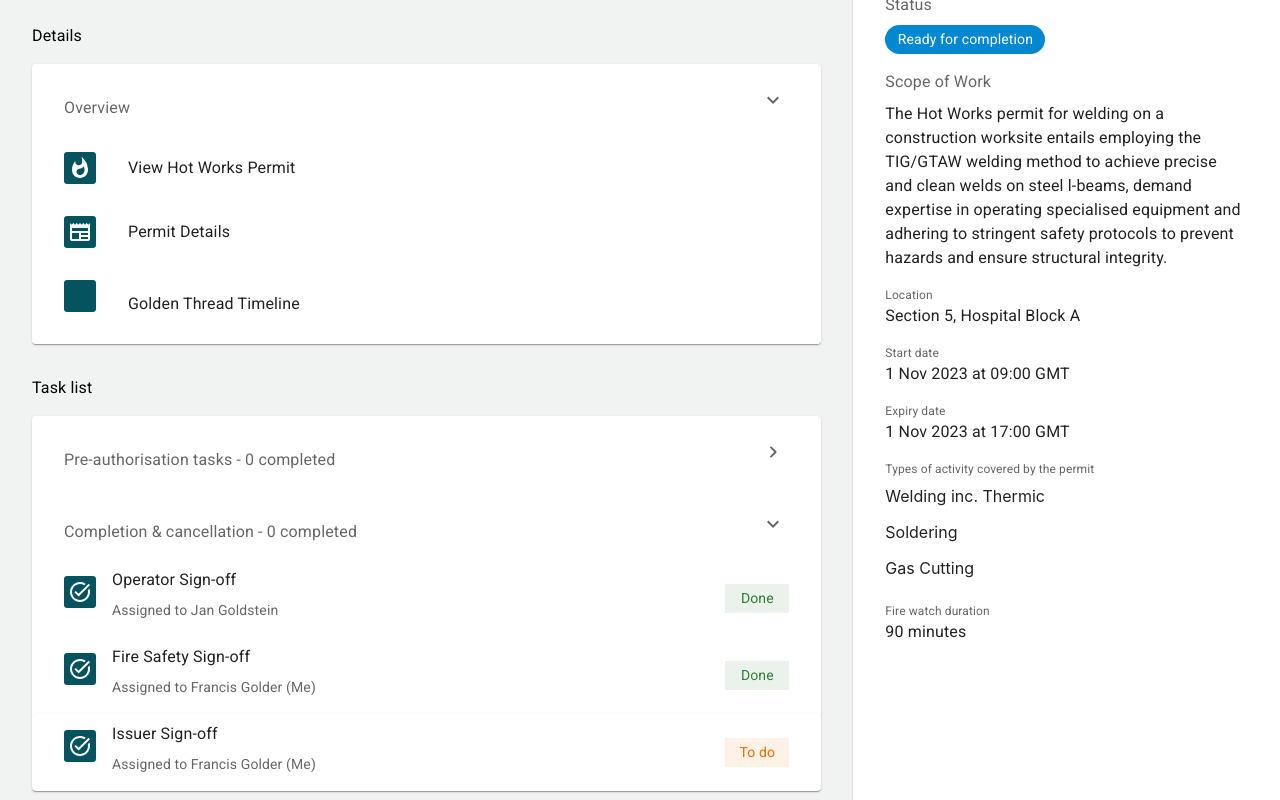
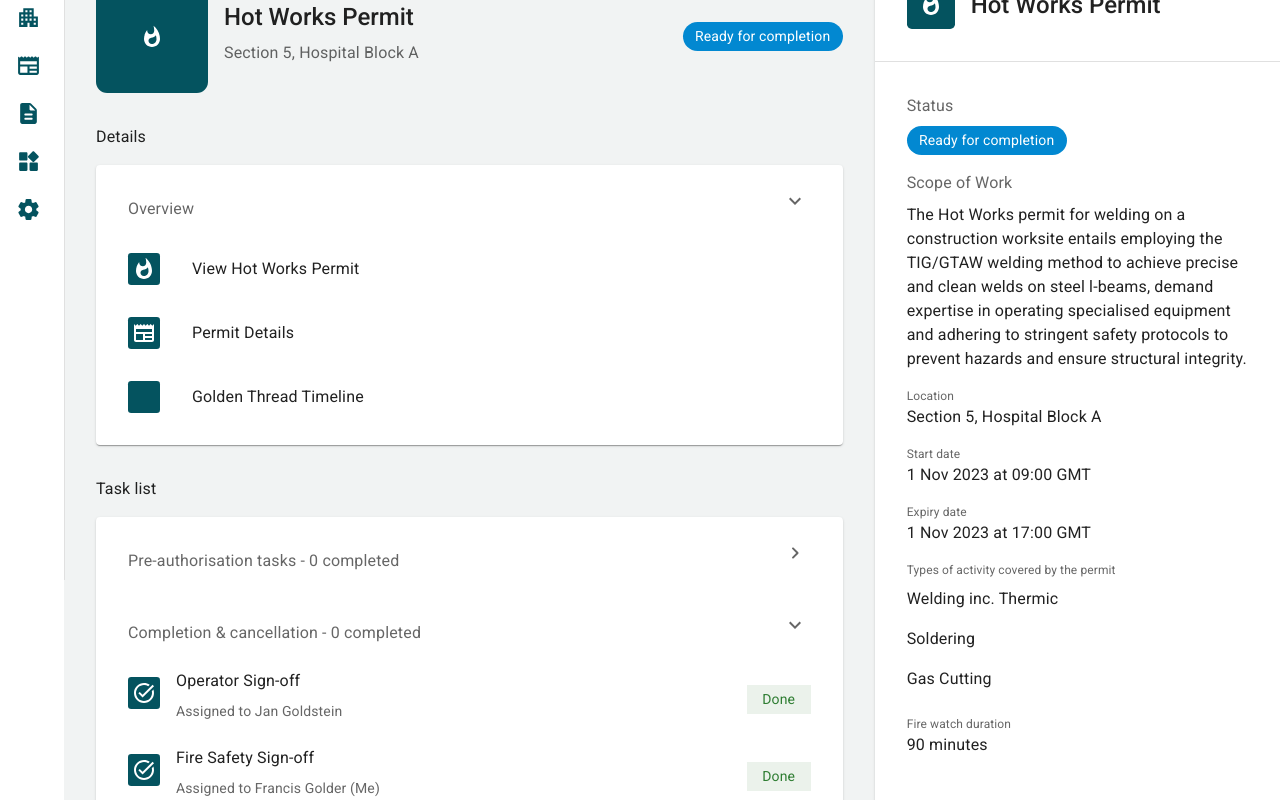
Before and after one commit to Catherinen29/skunkworks, a React (Create React App) app: page /permitoverviewcompleted in a window 1280 px wide. Shown: the part 220-1020 px from the top of the page. Built offline with nearby package versions, Linux system fonts and the light colour scheme.

Commit message:
Import sidebar and spacing.

```diff
--- a/src/components/Permit/HWPermitOverview.js
+++ b/src/components/Permit/HWPermitOverview.js
@@ -81,14 +81,11 @@ const handleCloseMoveOn = () => {
 
 return (
 
-<Box sx={{width: '100%'}}>
+<Box overflow='auto' sx={{width: '100%'}}>
 
-{/* Toolbar */}
-{/* <PermitToolBar /> */}
+<SideBar />
 
-{/* <SideBar /> */}
-
-<Box sx={{bgcolor: '#f1f3f3', display: 'flex'}}>
+<Box sx={{bgcolor: '#f1f3f3', display: 'flex', ml: '4rem'}}>
 
 <Box sx={{bgcolor: '#f1f3f3', pb: '3rem', width: '80%'}}>
     <Button
--- a/src/components/PermitSignOff/FinalPermits.js
+++ b/src/components/PermitSignOff/FinalPermits.js
@@ -20,6 +20,7 @@ import PersonIcon from '@mui/icons-material/Person';
 import ApartmentIcon from '@mui/icons-material/Apartment';
 import { useState } from 'react';
 import PermitToolBar from '../common/PermitToolBar';
+import SideBar from '../common/SideBar';
 
 
 export default function FinalPermits({permits}) {
@@ -55,11 +56,11 @@ const [showImmutableMsg, setShowImmutableMsg] = useState(true)
 
 
 return(
-<Box sx={{display: 'flex', flexDirection: 'column'}}>
+<Box overflow='auto' sx={{display: 'flex', flexDirection: 'column'}}>
 
-    {/* <PermitToolBar /> */}
+    <SideBar />
 
-    <Paper sx={{py: 5, px: 8, bgcolor: '#f1f3f3', height: '100vh', }}>
+    <Paper sx={{py: 5, px: 10, bgcolor: '#f1f3f3',}}>
         <Box>
             <Box>
                 <Box sx={{display: 'flex', flexDirection: 'row', justifyContent: 'space-between', m: 'auto'}}>
--- a/src/components/PermitSignOff/PermitOverviewCompleted.js
+++ b/src/components/PermitSignOff/PermitOverviewCompleted.js
@@ -97,14 +97,11 @@ const handleCloseCompleteMsg = () => {
 
 return (
 
-<Box sx={{width: '100%'}}>
+<Box overflow='auto' sx={{width: '100%'}}>
 
-{/* Toolbar */}
-{/* <PermitToolBar /> */}
+<SideBar />
 
-{/* <SideBar /> */}
-
-<Box sx={{bgcolor: '#f1f3f3', display: 'flex'}}>
+<Box sx={{bgcolor: '#f1f3f3', display: 'flex', ml: '4rem'}}>
 
 <Box sx={{bgcolor: '#f1f3f3', pb: '3rem', width: '80%'}}>
     <Button
@@ -164,7 +161,7 @@ return (
             </Box>
 
     {showOverview &&
-        <Box>
+        <Box sx={{ pb: 2 }}>
             <Card elevation={0} sx={{display: 'flex', flexDirection: 'row',
                 "&:hover": {
                     bgcolor: "#f1f3f3"}
@@ -201,7 +198,7 @@ return (
                 <CardActionArea onClick={handleOpenGoldenTimeline}
                 sx={{display: 'flex', flexDirection: 'row', justifyContent: 'flex-start'}}>
                     <Box sx={{width: '2rem', height: '2rem', borderRadius: '10%',
-                        bgcolor: '#04535f', color: 'white', mx: '2rem', mt: '1rem', mb: '2rem',
+                        bgcolor: '#04535f', color: 'white', mx: '2rem', my: '1rem',
                         display: 'flex', alignItems: 'center', justifyContent: 'center',
                         }}></Box>
                     <Typography sx={{my: '1rem'}}>Golden Thread Timeline</Typography>
@@ -382,7 +379,7 @@ return (
         </Box>
 
     {showCompletionSignOff &&
-            <Box>
+        <Box sx={{ pb: 2 }}>
             <Box sx={{display: 'flex', flexDirection: 'row', px: '1rem', justifyContent: 'space-between',
                 "&:hover": {
                     bgcolor: "#f1f3f3"}
@@ -425,7 +422,7 @@ return (
                     <DoneTag sx={{display: 'flex', alignSelf: 'flex-end'}} /></Box>
             </Box>
 
-                <Card sx={{px: '1rem',
+            <Card elevation={0} sx={{px: '1rem',
                 "&:hover": {
                     bgcolor: "#f1f3f3"}
                 }}>
--- a/src/components/Permits.js
+++ b/src/components/Permits.js
@@ -96,9 +96,8 @@ const handleCloseImmutableMsg = (event, reason) => {
 }
 
 return(
-<Box sx={{display: 'flex', flexDirection: 'column'}}>
+<Box overflow='auto' sx={{display: 'flex', flexDirection: 'column'}}>
 
-    {/* <PermitToolBar /> */}
     <SideBar />
 
     <Paper sx={{py: 5, px: 10, bgcolor: '#f1f3f3'}}>
```
Lines whose indentation alone changed are shown as unchanged.
